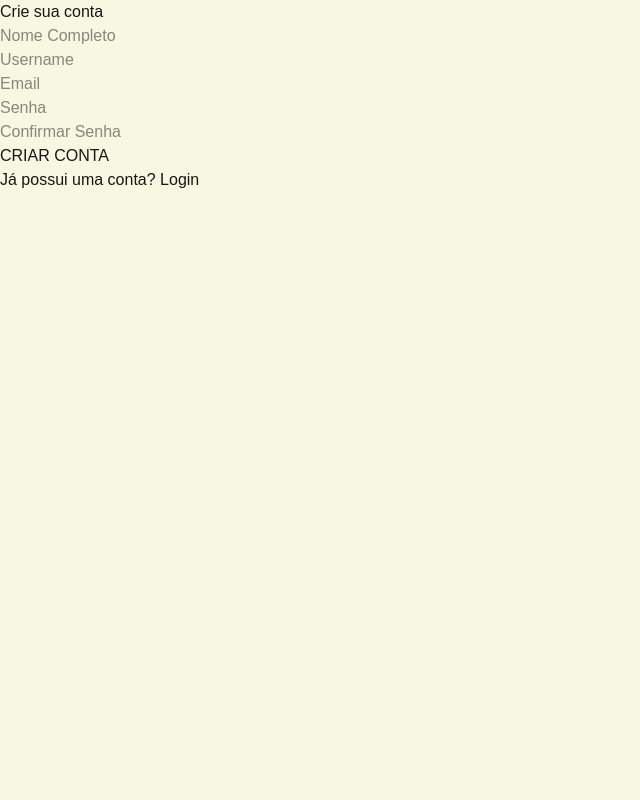
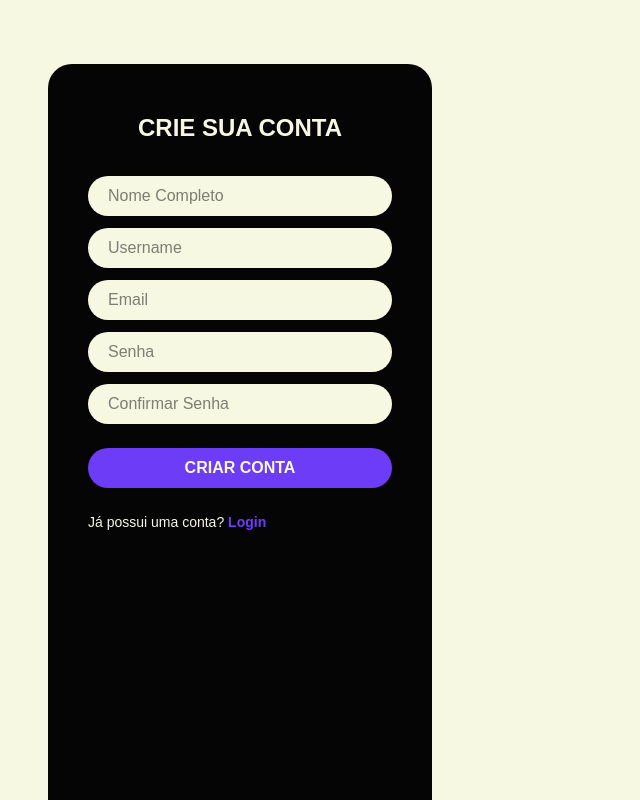
Before and after one commit to smacedo7/pt-2026-02-grupo-05-frontend, a Next.js app: page /tela-cadastro in a window 1280 px wide. Shown: the whole page, without its empty margins (0-640 px from the left). Built offline with nearby package versions, Linux system fonts and the light colour scheme.

Commit message:
conclui o card de cadastro.

```diff
--- a/app/globals.css
+++ b/app/globals.css
@@ -11,6 +11,8 @@
   --font-sans: var(--font-geist-sans);
   --font-mono: var(--font-geist-mono);
   --color-creme: #f6f8e2;
+  --color-preto: #050505;
+  --color-roxo: #6d3cf7;
 }
 
 @media (prefers-color-scheme: dark) {
--- a/app/tela-cadastro/page.tsx
+++ b/app/tela-cadastro/page.tsx
@@ -1,42 +1,52 @@
-import type {Metadata} from "next";
+import type { Metadata } from "next";
 
 export const metadata: Metadata = {
     title: "Crie sua conta",
 };
 
-export default function TelaCadastro(){
-    return(
-<main className="min-h-screen bg-creme">
-    <h1>Crie sua conta</h1>
-        <form>
+export default function TelaCadastro() {
+    return (
+        <main className="flex min-h-screen bg-creme px-12 pt-16">
+             <section className="w-full max-w-sm rounded-t-3xl bg-preto px-10 py-12 text-creme">
+            <h1 className="mb-8 text-center text-2xl font-bold uppercase">Crie sua conta</h1>
+            <form className="flex flex-col gap-3">
                 <div>
-                <input type="text" placeholder="Nome Completo" />
+                    <input type="text" placeholder="Nome Completo"
+                    className="w-full rounded-full bg-creme px-5 py-2 text-preto placeholder:text-preto/50 outline-none focus:ring-2 focus:ring-roxo"/>
                 </div>
 
                 <div>
-                <input type="text" placeholder="Username"/>
+                    <input type="text" placeholder="Username"
+                    className="w-full rounded-full bg-creme px-5 py-2 text-preto placeholder:text-preto/50 outline-none focus:ring-2 focus:ring-roxo"/>
                 </div>
 
                 <div>
-                <input type="email" placeholder="Email"/>
+                    <input type="email" placeholder="Email"
+                    className="w-full rounded-full bg-creme px-5 py-2 text-preto placeholder:text-preto/50 outline-none focus:ring-2 focus:ring-roxo" />
                 </div>
 
                 <div>
-                <input type="password" placeholder="Senha"/>
+                    <input type="password" placeholder="Senha"
+                    className="w-full rounded-full bg-creme px-5 py-2 text-preto placeholder:text-preto/50 outline-none focus:ring-2 focus:ring-roxo" />
                 </div>
 
                 <div>
-                <input type="password" placeholder="Confirmar Senha"/>
+                    <input type="password" placeholder="Confirmar Senha"
+                    className="w-full rounded-full bg-creme px-5 py-2 text-preto placeholder:text-preto/50 outline-none focus:ring-2 focus:ring-roxo" />
                 </div>
 
                 <div>
-                <button type="submit">CRIAR CONTA</button>
+                    <button type="submit"
+                    className="mt-3 w-full cursor-pointer rounded-full bg-roxo py-2 font-bold text-creme hover:opacity-90">
+                    CRIAR CONTA
+                    </button>
                 </div>
             </form>
 
-<p>
-    Já possui uma conta? <a href="/login">Login</a>
+            <p className="mt-6 text-sm">
+                Já possui uma conta?{" "} <a href="/login" className="font-bold text-roxo">Login</a>
             </p>
+            </section>
         </main>
     );
 }
```
Lines whose indentation alone changed are shown as unchanged.
